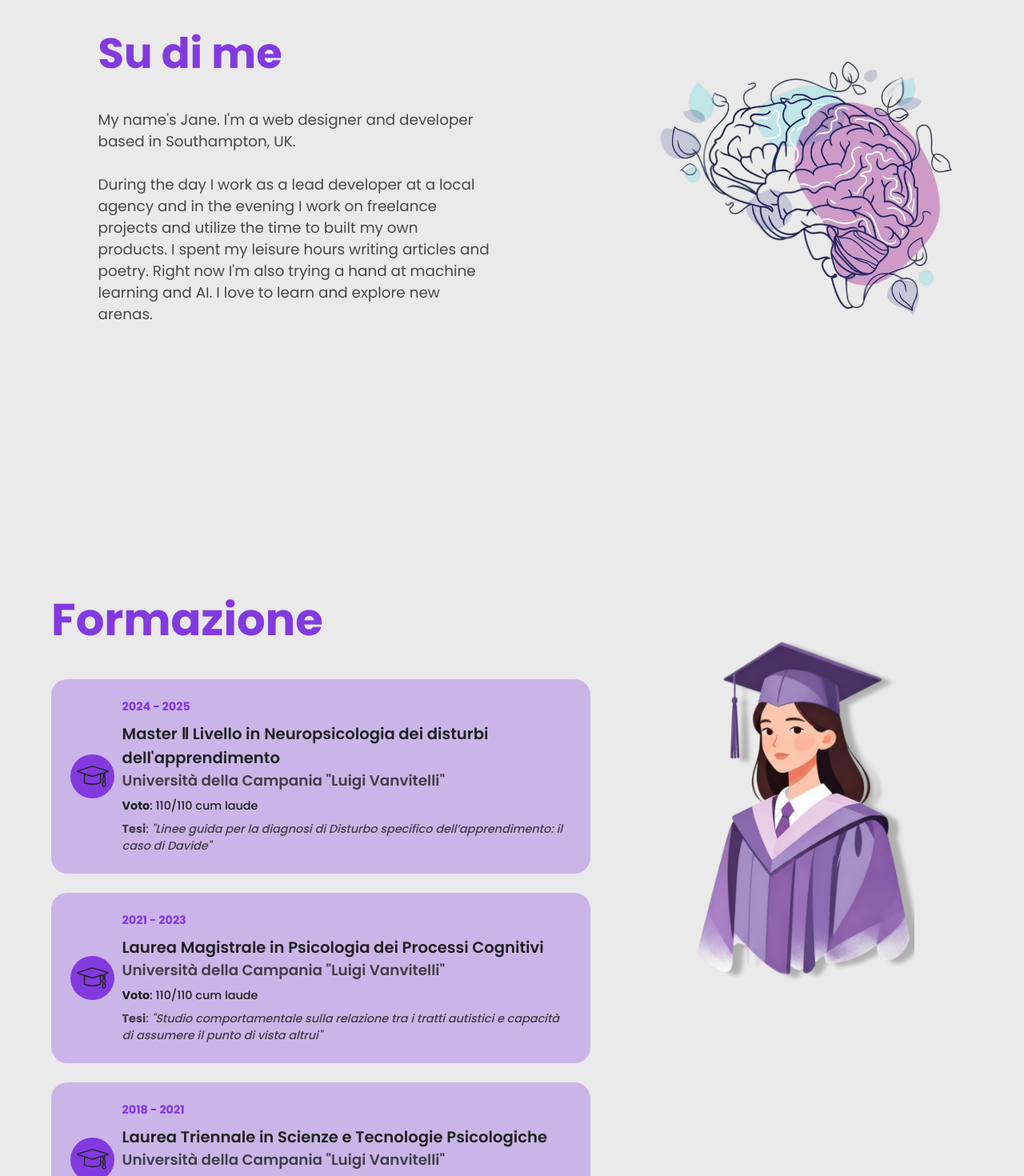
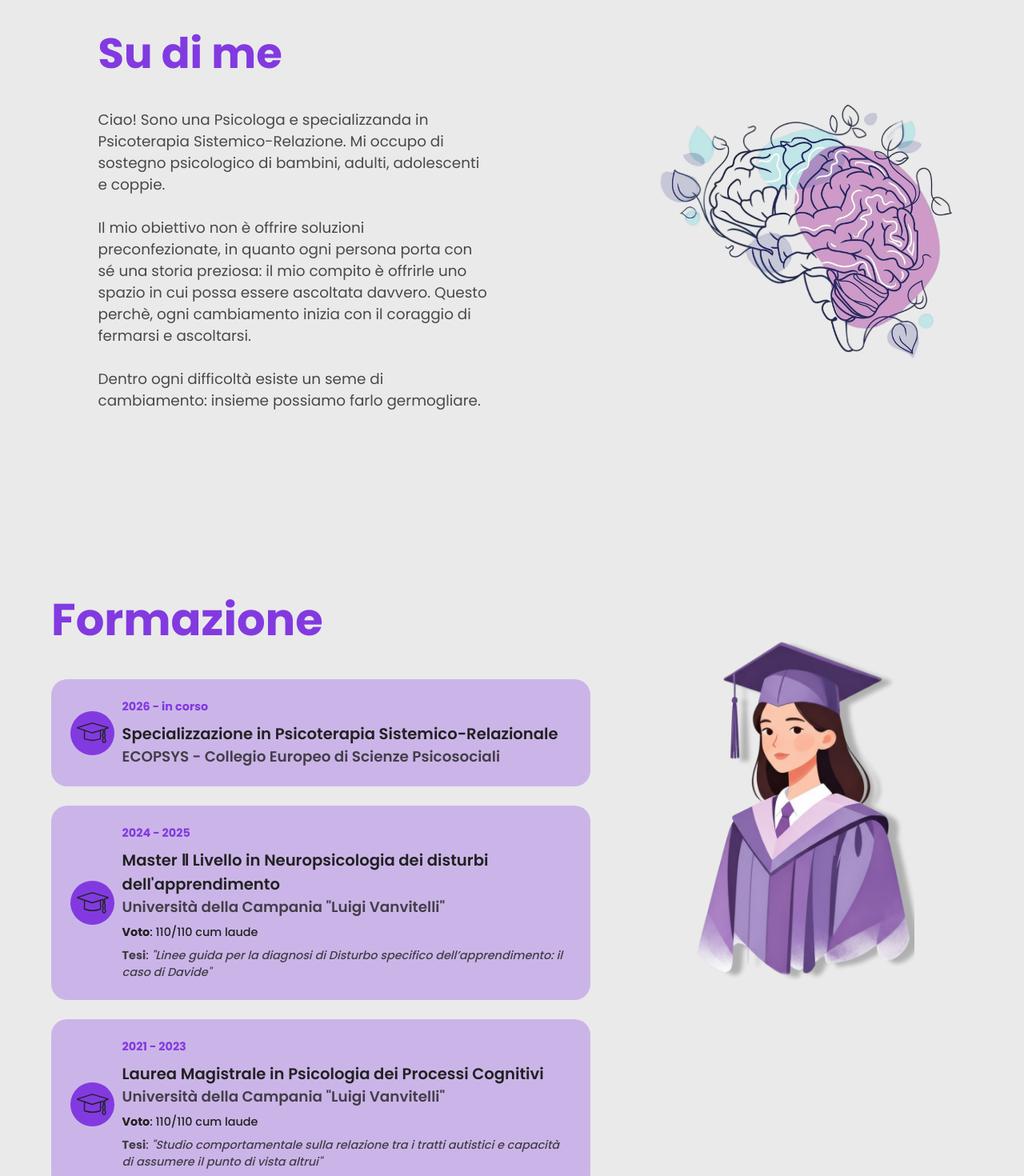
Before and after one commit to gcarda99/psycologist-portfolio, a React (Vite) app: page / in a window 1280 px wide. Shown: the part 900-2370 px from the top of the page at 80% size. Built offline with nearby package versions, Linux system fonts and the light colour scheme; a web font is replaced by a local one.

Commit message:
update about, education, footer and policy data

```diff
--- a/src/components/About/About.js
+++ b/src/components/About/About.js
@@ -20,7 +20,7 @@ function About() {
             <div className="about-body">
                 <div className="about-description">
                     <h2 style={{color: theme.primary}}>{aboutData.title}</h2>
-                    <p style={{color:theme.tertiary80}}>{aboutData.description1}<br/><br/>{aboutData.description2}</p>
+                    <p style={{color:theme.tertiary80}}>{aboutData.description1}<br/><br/>{aboutData.description2}<br/><br/>{aboutData.description3}</p>
                 </div>
                 <div className="about-img">
                     <img
--- a/src/components/Education/EducationCard.js
+++ b/src/components/Education/EducationCard.js
@@ -1,19 +1,19 @@
-import React, { useContext } from 'react';
-import { makeStyles } from '@mui/styles';
-import { motion } from 'framer-motion';
+import React, {useContext} from 'react';
+import {makeStyles} from '@mui/styles';
+import {motion} from 'framer-motion';
 
-import { ThemeContext } from '../../contexts/ThemeContext';
+import {ThemeContext} from '../../contexts/ThemeContext';
 import eduImgWhite from '../../assets/svg/education/eduImgWhite.svg';
 import eduImgBlack from '../../assets/svg/education/eduImgBlack.svg';
 import './Education.css';
 
 const fadeUpVariant = {
-    hidden: { opacity: 0, y: 40 },
-    visible: { opacity: 1, y: 0, transition: { duration: 0.5 } },
+    hidden: {opacity: 0, y: 40},
+    visible: {opacity: 1, y: 0, transition: {duration: 0.5}},
 };
 
-function EducationCard({ id, institution, course, grade, thesis, startYear, endYear }) {
-    const { theme } = useContext(ThemeContext);
+function EducationCard({id, institution, course, grade, thesis, startYear, endYear}) {
+    const {theme} = useContext(ThemeContext);
 
     const useStyles = makeStyles(() => ({
         educationCard: {
@@ -33,17 +33,25 @@ function EducationCard({ id, institution, course, grade, thesis, startYear, endY
             variants={fadeUpVariant}
             initial="hidden"
             whileInView="visible"
-            viewport={{ once: true, amount: 0.2 }}
+            viewport={{once: true, amount: 0.2}}
         >
-            <div className="educard-img" style={{ backgroundColor: theme.primary }}>
-                <img src={theme.type === 'light' ? eduImgBlack : eduImgWhite} alt="" />
+            <div className="educard-img" style={{backgroundColor: theme.primary}}>
+                <img src={theme.type === 'light' ? eduImgBlack : eduImgWhite} alt=""/>
             </div>
             <div className="education-details">
-                <h6 className="years" style={{ color: theme.primary }}>{startYear} - {endYear}</h6>
-                <h4 className="course" style={{ color: theme.tertiary }}>{course}</h4>
-                <h5 className="institution" style={{ color: theme.tertiary80 }}>{institution}</h5>
-                <h6 className="grade" style={{ color: theme.tertiary }}><strong>Voto</strong>: {grade}</h6>
-                <h6 className="grade" style={{ color: theme.tertiary80 }}><strong>Tesi</strong>: <em>{thesis}</em></h6>
+                <h6 className="years" style={{color: theme.primary}}>{startYear} - {endYear}</h6>
+                <h4 className="course" style={{color: theme.tertiary}}>{course}</h4>
+                <h5 className="institution" style={{color: theme.tertiary80}}>{institution}</h5>
+                {grade && grade.trim() !== '' && (
+                    <>
+                        <h6 className="grade" style={{color: theme.tertiary}}><strong>Voto</strong>: {grade}</h6>
+                    </>
+                )}
+                {thesis && thesis.trim() !== '' && (
+                    <>
+                        <h6 className="grade" style={{color: theme.tertiary80}}><strong>Tesi</strong>: <em>{thesis}</em></h6>
+                    </>
+                )}
             </div>
         </motion.div>
     );
--- a/src/components/Footer/Footer.js
+++ b/src/components/Footer/Footer.js
@@ -45,7 +45,7 @@ function Footer() {
                         {footerData?.iva && footerData?.iva.trim() !== "" && (
                             <>
                                 <br/>
-                                P.IVA: {footerData.iva}
+                                Partita IVA: {footerData.iva}
                             </>
                         )}
                     </p>
--- a/src/data/aboutData.js
+++ b/src/data/aboutData.js
@@ -1,6 +1,7 @@
 export const aboutData = {
     title: "Su di me",
-    description1: "My name's Jane. I'm a web designer and developer based in Southampton, UK.",
-    description2: "During the day I work as a lead developer at a local agency and in the evening I  work on freelance projects and utilize the time to built my own products. I spent my leisure hours writing articles and poetry. Right now I'm also trying a hand at machine learning and AI. I love to learn and explore new arenas.",
+    description1: "Ciao! Sono una Psicologa e specializzanda in Psicoterapia Sistemico-Relazione. Mi occupo di sostegno psicologico di bambini, adulti, adolescenti e coppie.",
+    description2: "Il mio obiettivo non è offrire soluzioni preconfezionate, in quanto ogni persona porta con sé una storia preziosa: il mio compito è offrirle uno spazio in cui possa essere ascoltata davvero. Questo perchè, ogni cambiamento inizia con il coraggio di fermarsi e ascoltarsi.",
+    description3: "Dentro ogni difficoltà esiste un seme di cambiamento: insieme possiamo farlo germogliare.",
     image: 2
 }
--- a/src/data/educationData.js
+++ b/src/data/educationData.js
@@ -1,6 +1,13 @@
 export const educationData = [
     {
         id: 1,
+        institution: 'ECOPSYS - Collegio Europeo di Scienze Psicosociali',
+        course: 'Specializzazione in Psicoterapia Sistemico-Relazionale',
+        startYear: '2026',
+        endYear: 'in corso'
+    },
+    {
+        id: 2,
         institution: 'Università della Campania "Luigi Vanvitelli"',
         course: 'Master Ⅱ Livello in Neuropsicologia dei disturbi dell\'apprendimento',
         grade: '110/110 cum laude',
@@ -9,7 +16,7 @@ export const educationData = [
         endYear: '2025'
     },
     {
-        id: 2,
+        id: 3,
         institution: 'Università della Campania "Luigi Vanvitelli"',
         course: 'Laurea Magistrale in Psicologia dei Processi Cognitivi',
         grade: '110/110 cum laude',
@@ -18,7 +25,7 @@ export const educationData = [
         endYear: '2023'
     },
     {
-        id: 3,
+        id: 4,
         institution: 'Università della Campania "Luigi Vanvitelli"',
         course: 'Laurea Triennale in Scienze e Tecnologie Psicologiche',
         grade: '110/110 cum laude',
--- a/src/data/footerData.js
+++ b/src/data/footerData.js
@@ -1,6 +1,6 @@
 export const footerData = {
     name: 'Dott.ssa Albano Mariaelisabetta',
-    iva: '',
+    iva: '06399950655',
     albo: '11832',
     alboUrl: 'https://www.oprc.it/scheda-personale/?user=MARIAELISABETTA-ALBANO&id=11832-A'
 }
--- a/src/data/privacyPolicyData.js
+++ b/src/data/privacyPolicyData.js
@@ -3,6 +3,6 @@ export const privacyPolicyData = {
     email: 'm.e.albano99@gmail.com',
     albo: '11832',
     alboUrl: 'https://www.oprc.it/scheda-personale/?user=MARIAELISABETTA-ALBANO&id=11832-A',
-    iva: '',
+    iva: '06399950655',
     lastUpdate: ' 6 Ottobre 2025'
 }
--- a/src/pages/InfoLegale/InfoLegale.js
+++ b/src/pages/InfoLegale/InfoLegale.js
@@ -21,10 +21,10 @@ function InfoLegale() {
                     <a href={privacyPolicyData.alboUrl} target="_blank" rel="noreferrer">{privacyPolicyData.albo}</a><br />
                     {privacyPolicyData?.iva && privacyPolicyData?.iva.trim() !== '' && (
                         <>
-                            <br />
-                            P.IVA: {privacyPolicyData.iva}
+                            Partita IVA: {privacyPolicyData.iva}
                         </>
                     )}
+                    <br/>
                     Email: <a href={'mailto:' + privacyPolicyData.email}>{privacyPolicyData.email}</a>
                 </p>
 
--- a/vite.config.js
+++ b/vite.config.js
@@ -1,7 +1,7 @@
 import { defineConfig } from 'vite';
 import react from '@vitejs/plugin-react';
 
-export default defineConfig({
+export default defineConfig(({ mode }) => ({
     plugins: [react()],
     esbuild: {
         loader: 'jsx',
@@ -10,17 +10,30 @@ export default defineConfig({
     },
     optimizeDeps: {
         esbuildOptions: {
-      loader: {
-        '.js': 'jsx',
+            loader: { '.js': 'jsx' },
         },
     },
-  },
+
     server: {
         port: 8080,
         host: true,
         strictPort: true,
+        allowedHosts: true,
     },
+
     build: {
         outDir: 'build',
+        sourcemap: false,
+        minify: 'esbuild',
+        rollupOptions: {
+            output: {
+                manualChunks: {
+                    'vendor-react':  ['react', 'react-dom', 'react-router-dom'],
+                    'vendor-mui':    ['@mui/material', '@mui/icons-material', '@mui/styles'],
+                    'vendor-motion': ['framer-motion'],
+                    'vendor-icons':  ['react-icons'],
                 },
-});
+            },
+        },
+    },
+}));
```
Lines whose indentation alone changed are shown as unchanged.
